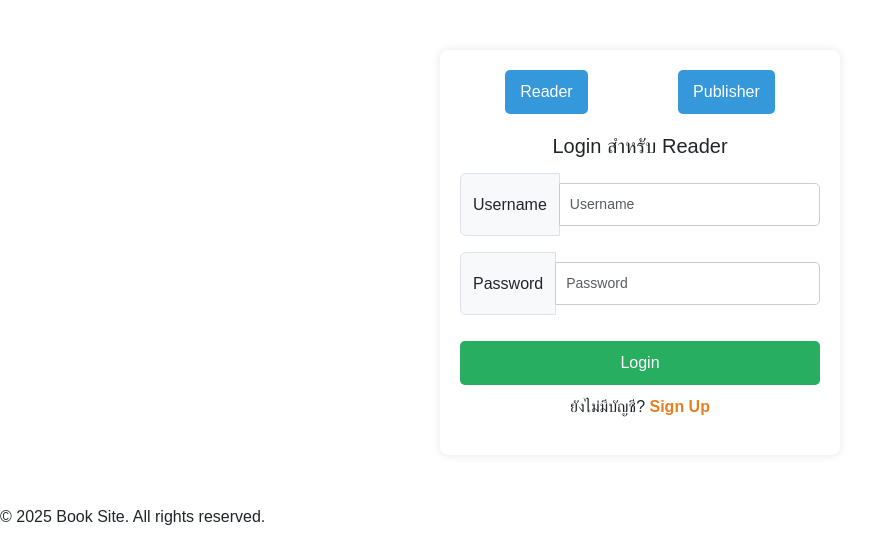
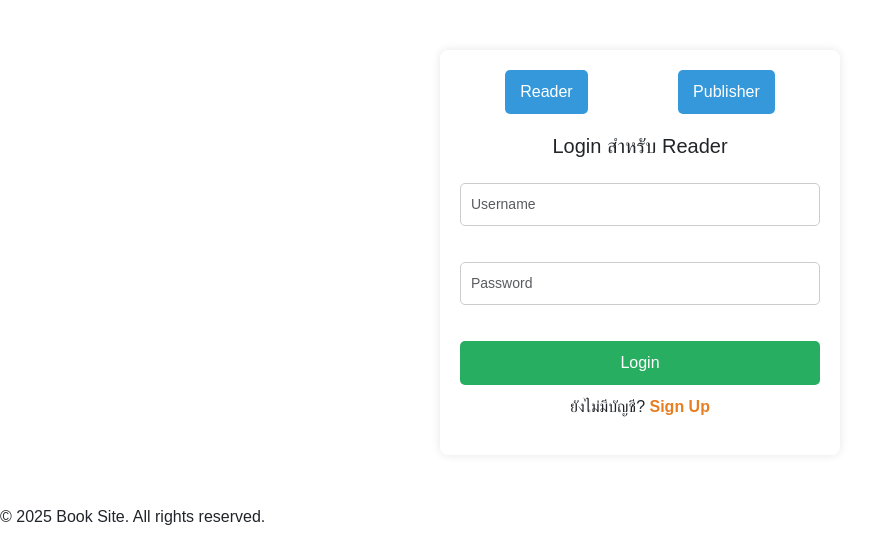
Before and after one commit to likelessly/SE-BookHub, a Django app: page /login/ in a window 1280 px wide. Shown: the part 56-611 px from the top of the page, without its empty margins (0-883 px from the left). Run offline with Django 5.2, Linux system fonts and the light colour scheme.

Commit message:
Add files via upload

```diff
--- a/pages/templates/pages/login.html
+++ b/pages/templates/pages/login.html
@@ -19,14 +19,13 @@
         <form action="" method="post">
             {% csrf_token %}
             <div class="input-group mb-3">
-                <span class="input-group-text" id="basic-addon1">Username</span>
+                <!-- <span class="input-group-text" id="basic-addon1">Username</span> -->
                 <input type="text" class="form-control" placeholder="Username" aria-label="Username" aria-describedby="basic-addon1">
             </div>
             <div class="input-group mb-3">
-                <span class="input-group-text" id="basic-addon1">Password</span>
+                <!-- <span class="input-group-text" id="basic-addon1">Password</span> -->
                 <input type="password" class="form-control" placeholder="Password" aria-label="Username" aria-describedby="basic-addon1">
             </div>
-
             <!-- <input type="password" placeholder="Password"> -->
             <button type="submit"><a href="{% url 'home' %}">Login</a></button>
         </form>
```
